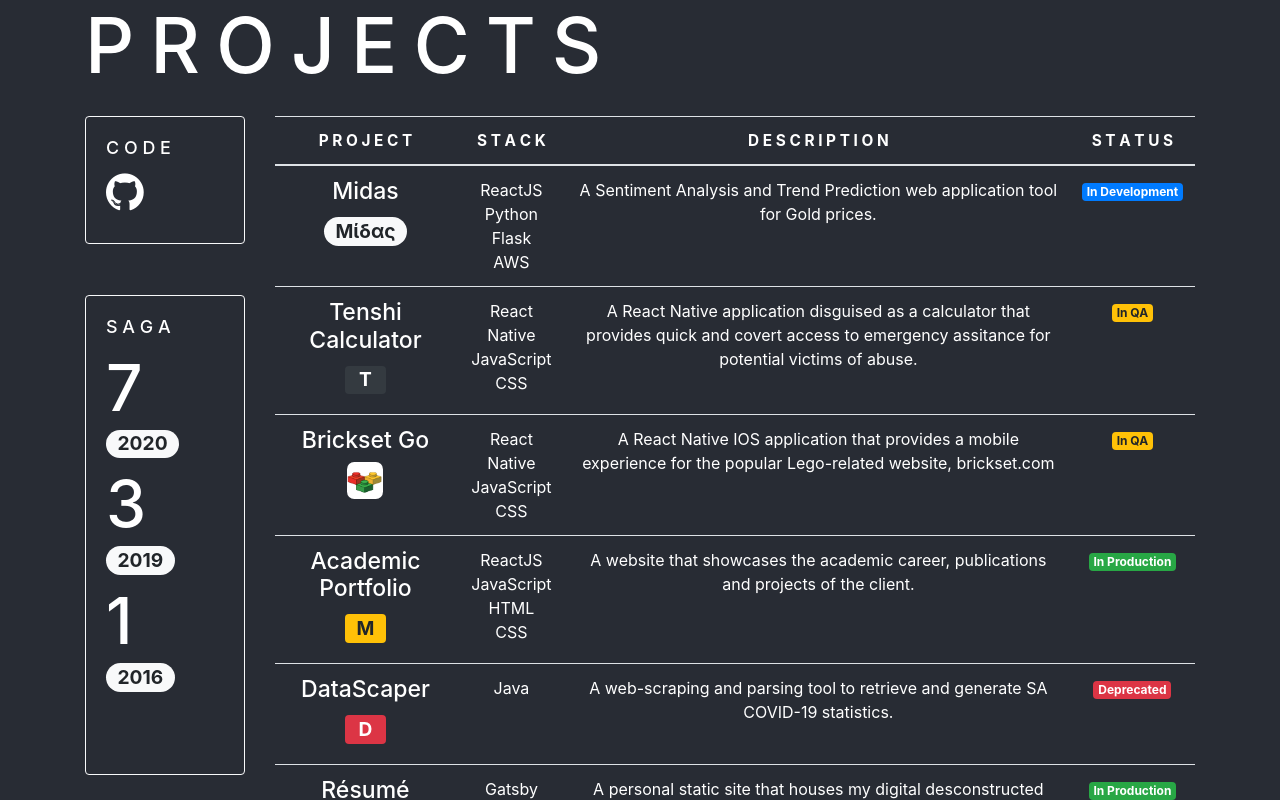
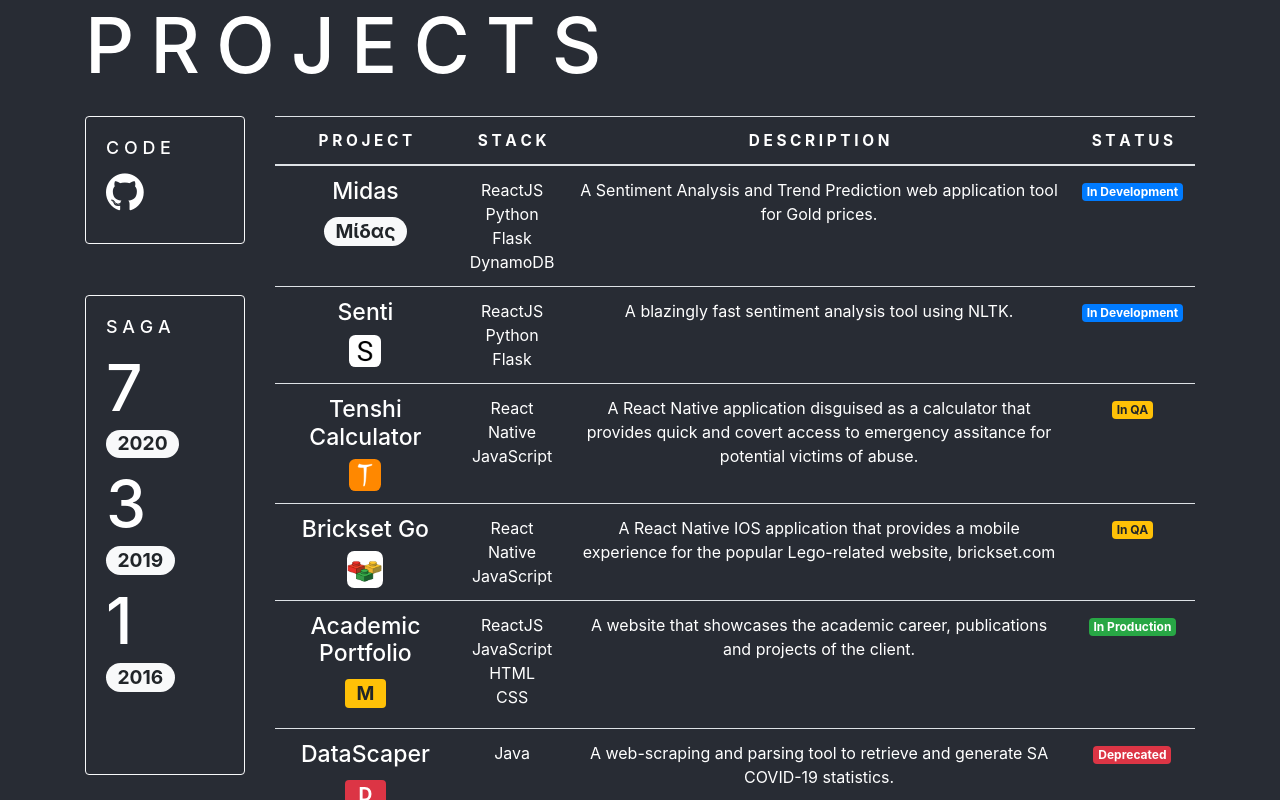
Before and after one commit to kialanpillay/showcase, a React (Create React App) app in the folder website/: page / in a window 1280 px wide. Shown: the part 2857-3657 px from the top of the page. Built offline with nearby package versions, Linux system fonts and the light colour scheme.

Commit message:
Career Links

```diff
--- a/website/src/App.css
+++ b/website/src/App.css
@@ -89,6 +89,14 @@ h3 {
 
 h4 {
   font-size: 1.4vw;
+}
+
+.link {
+  color: white
+}
+
+.link:hover {
+  color: white
 }
 
 .careerSubtitle {
--- a/website/src/Projects.js
+++ b/website/src/Projects.js
@@ -6,6 +6,8 @@ import Card from "react-bootstrap/Card";
 import Table from "react-bootstrap/Table";
 import Badge from "react-bootstrap/Badge";
 import brickset from "./assets/brickset.png";
+import senti from "./assets/senti.png";
+import tenshi from "./assets/tenshi.png";
 import resume from "./assets/resume.png";
 
 function Projects() {
@@ -122,7 +124,7 @@ function Projects() {
                 </td>
                 <td>
                   ReactJS <br /> Python <br />
-                  Flask <br /> AWS{" "}
+                  Flask <br /> DynamoDB{" "}
                 </td>
                 <td>
                   A Sentiment Analysis and Trend Prediction web application tool
@@ -134,15 +136,35 @@ function Projects() {
               </tr>
               <tr>
                 <td>
-                  <h3>Tenshi Calculator</h3>
-                  <h2>
-                    <Badge style={{ width: "26%" }} variant="dark">
-                      T
-                    </Badge>
-                  </h2>
+                  <h3>Senti </h3>
+                  <img
+                    width="32"
+                    src={senti}
+                    alt="senti"
+                    style={{ borderRadius: "20%" }}
+                  ></img>
                 </td>
                 <td>
-                  React Native <br /> JavaScript <br /> CSS
+                  ReactJS <br /> Python <br />
+                  Flask
+                </td>
+                <td>A blazingly fast sentiment analysis tool using NLTK.</td>
+                <td>
+                  <Badge variant="primary">In Development</Badge>
+                </td>
+              </tr>
+              <tr>
+                <td>
+                  <h3>Tenshi Calculator</h3>
+                  <img
+                    width="32"
+                    src={tenshi}
+                    alt="tenshi"
+                    style={{ borderRadius: "20%" }}
+                  ></img>
+                </td>
+                <td>
+                  React Native <br /> JavaScript
                 </td>
                 <td>
                   A React Native application disguised as a calculator that
@@ -165,12 +187,11 @@ function Projects() {
                   ></img>
                 </td>
                 <td>
-                  React Native <br /> JavaScript <br /> CSS
+                  React Native <br /> JavaScript
                 </td>
                 <td>
                   A React Native IOS application that provides a mobile
-                  experience for the popular Lego-related website,
-                  brickset.com
+                  experience for the popular Lego-related website, brickset.com
                 </td>
                 <td>
                   <Badge variant="warning">In QA</Badge>
```
